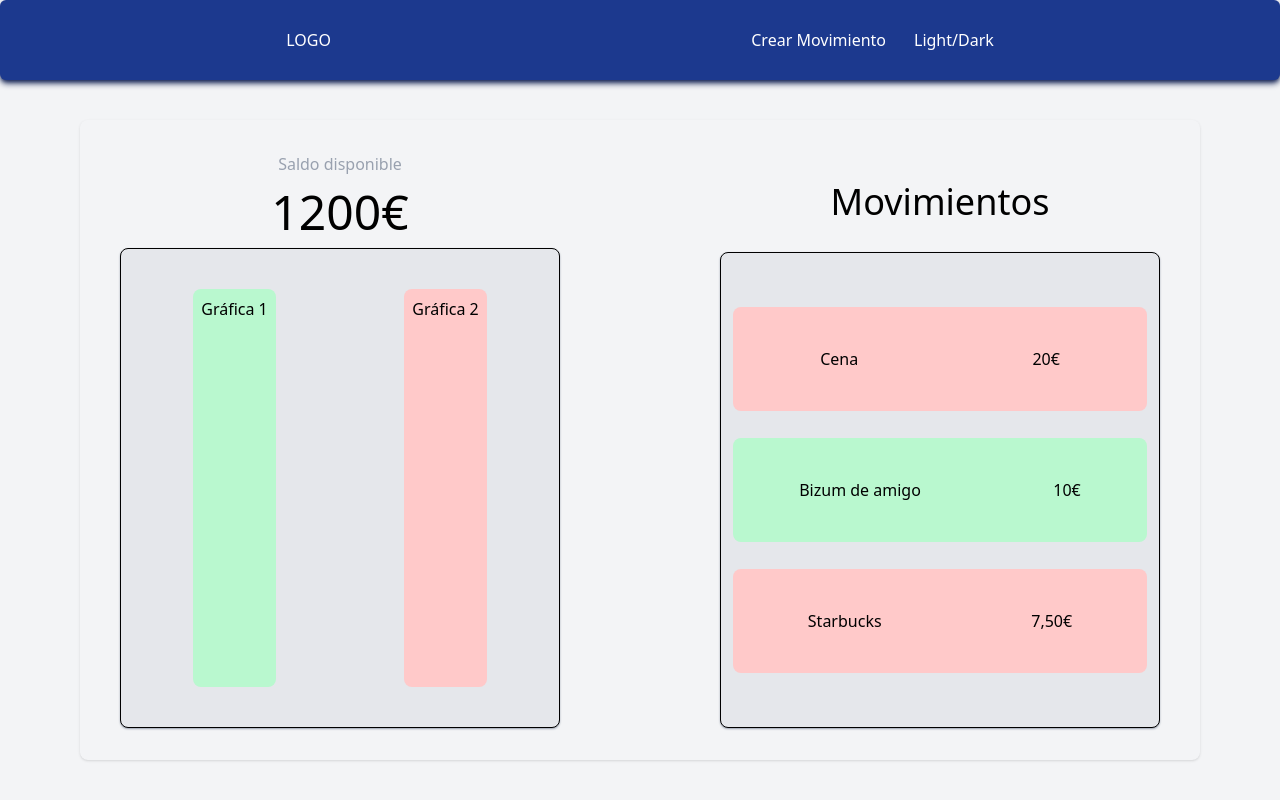
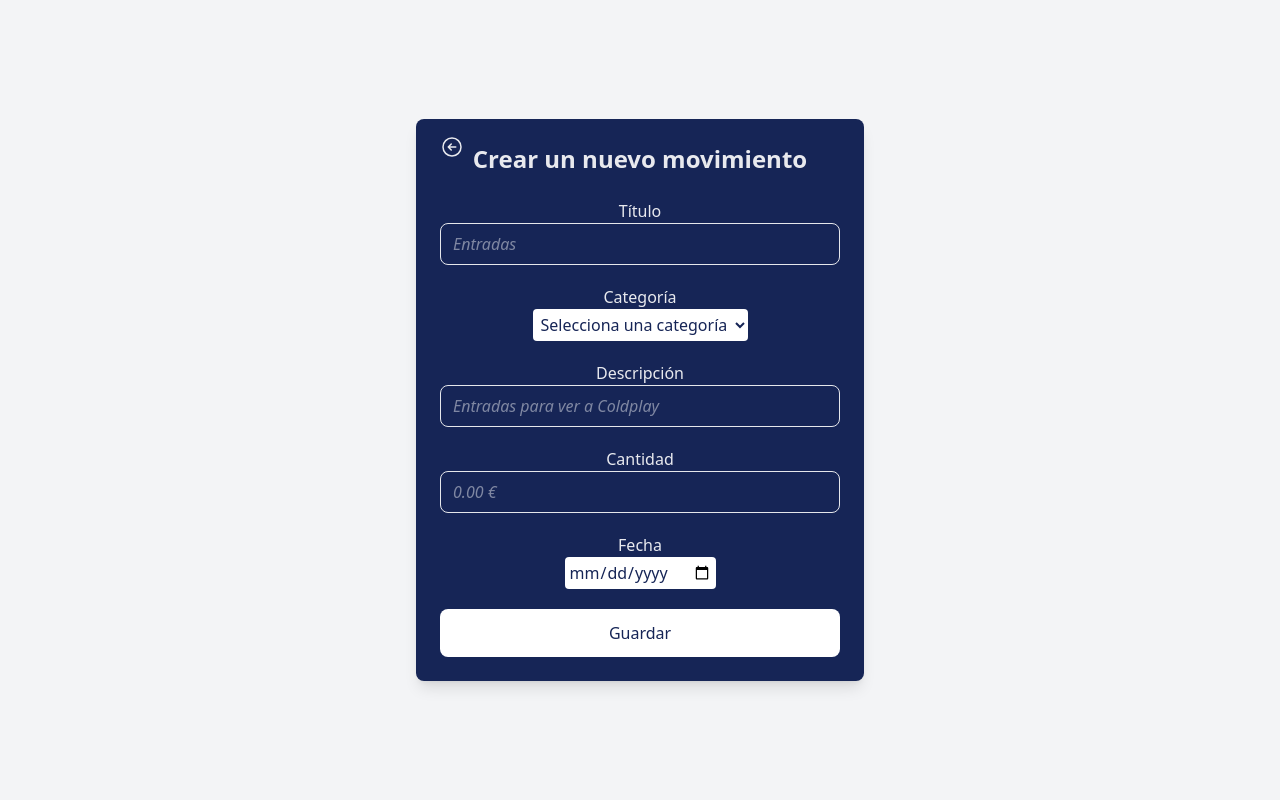
Before and after one commit to jaimeveloso/BalanCeo, a Next.js app: page / in a window 1280 px wide. Both pictures are taken after a click on the button "Crear Movimiento". Built offline with nearby package versions, Linux system fonts and the light colour scheme.

Commit message:
added creat movement and dashboard functionality

```diff
--- a/app/page.jsx
+++ b/app/page.jsx
@@ -1,22 +1,54 @@
 "use client"
-//APIs:
-// - charts.js
-// - DummyJson(usuarios fake)
-// - Faker.js(cuenta bancaria o dinero fake)
-//Primer input visual que queremos para que el usuario pueda tener algo con lo que tener una referencia visual:
-//--> 1- Un dashboard inicial con los componentes que vayamos a trabajar posteriormente (nada funcional, solo visual)
-//--> 2- Trabajar en cada vista individualmente (ir añadiendo funcionalidades poco a poco)
+import { useState } from "react"
+export default function Home() {
+  const [title, setTitle] = useState("")
+  const [category, setCategory] = useState("")
+  const [description, setDescription] = useState("")
+  const [money, setMoney] = useState("")
+  const [date, setDate] = useState("")
+  const [formData, setFormData] = useState([])
+  const [isCreating, setIsCreating] = useState(false)
+  const totalMoney = formData.reduce(
+    (acc, total) => acc + Number(total.money || 0),
+    0,
+  )
+  function changePageToCreate() {
+    setIsCreating(true)
+  }
 
-export default function Home() {
+  function goToDashBoardPage() {
+    setIsCreating(false)
+  }
+  const handleSubmit = (event) => {
+    event.preventDefault()
+    const newData = {
+      title: title,
+      category: category,
+      money: money,
+      date: date,
+      description: description,
+    }
+    setFormData((previousData) => [...previousData, newData])
+    setTitle("")
+    setCategory("")
+    setMoney("")
+    setDate("")
+    setDescription("")
+    setIsCreating(false)
+  }
   return (
     <div className="bg-gray-100 min-h-screen flex flex-col">
       {/* ------------------------------------------------DASHBOARD---------------------------------------------------- */}
       {/* --------------NAVEGACIÓN HEADER--------------- */}
+      {!isCreating && (
+        <>
           <header className="bg-blue-900 shadow-md shadow-blue-950 rounded-md">
             <div className="max-w-6xl mx-auto flex justify-around px-3 py-7 items-center text-white">
               <h1>LOGO</h1>
               <div className="flex gap-7">
-            <button>Crear Movimiento</button>
+                <button onClick={() => changePageToCreate()}>
+                  Crear Movimiento
+                </button>
                 <button>Light/Dark</button>
               </div>
             </div>
@@ -27,10 +59,12 @@ export default function Home() {
               <div className="flex flex-col justify-around h-full items-center py-4 px-10">
                 <div className="rounded-lg flex flex-col justify-center items-center">
                   <h2 className="text-gray-400">Saldo disponible</h2>
-              <h1 className="text-5xl py-3">1200€</h1>
+                  <h1 className="text-5xl py-3">{totalMoney}€</h1>
                 </div>
                 <div className=" bg-gray-200 shadow-xs border shadow-gray-400 flex w-full h-full gap-2 justify-around text-end rounded-lg px-3 py-10">
-              <p className="p-2 bg-green-200 h-full rounded-lg">Gráfica 1</p>
+                  <p className="p-2 bg-green-200 h-full rounded-lg">
+                    Gráfica 1
+                  </p>
                   <p className="p-2 bg-red-200 h-full rounded-lg">Gráfica 2</p>
                 </div>
               </div>
@@ -41,23 +75,118 @@ export default function Home() {
                 <div className=" rounded-lg">
                   <h1 className="text-4xl px-5 py-7.5">Movimientos</h1>
                 </div>
+
                 <div className="w-full bg-gray-200 rounded-lg border shadow-xs shadow-gray-400 flex flex-col justify-around h-full px-3 py-10">
-              <div className="flex justify-around py-10 bg-red-200 rounded-lg">
-                <p>Cena</p>
-                <p>20€</p>
+                  {formData.length === 0 ? (
+                    <p className="text-blue-950 text-center text-2xl">
+                      No hay movimientos
+                    </p>
+                  ) : (
+                    <>
+                      {formData.slice(-3).map((data, index) => (
+                        <div
+                          key={index}
+                          className="flex justify-around py-10 bg-red-200 rounded-lg"
+                        >
+                          <p>{data.title}</p>
+                          <p>{data.money}€</p>
                         </div>
-              <div className="flex justify-around py-10 bg-green-200 rounded-lg">
-                <p>Bizum de amigo</p>
-                <p>10€</p>
-              </div>
-              <div className="flex justify-around py-10 bg-red-200 rounded-lg">
-                <p>Starbucks</p>
-                <p>7,50€</p>
-              </div>
+                      ))}
+                    </>
+                  )}
                 </div>
               </div>
             </section>
           </main>
+        </>
+      )}
+      {/* ----------------------------------------------CREAR MOVIMIENTO-------------------------------------------------------- */}
+      {isCreating && (
+        <div className="flex justify-center items-center flex-col h-screen">
+          <div className="flex flex-col w-full max-w-md gap-6 rounded-lg bg-blue-950 shadow-lg p-6 text-white/90 relative">
+            <button onClick={goToDashBoardPage} className="absolute top-4">
+              <svg
+                xmlns="http://www.w3.org/2000/svg"
+                fill="none"
+                viewBox="0 0 24 24"
+                strokeWidth="1.5"
+                stroke="currentColor"
+                className="size-6"
+              >
+                <path
+                  strokeLinecap="round"
+                  strokeLinejoin="round"
+                  d="m11.25 9-3 3m0 0 3 3m-3-3h7.5M21 12a9 9 0 1 1-18 0 9 9 0 0 1 18 0Z"
+                />
+              </svg>
+            </button>
+            <div className="flex items-center justify-around w-full">
+              <h1 className="text-center font-bold text-2xl">
+                Crear un nuevo movimiento
+              </h1>
+            </div>
+            <form onSubmit={handleSubmit} className="flex flex-col gap-3">
+              <div className="flex flex-col items-center mb-2">
+                <label className="block font-medium">Título</label>
+                <input
+                  type="text"
+                  onChange={(event) => setTitle(event.target.value)}
+                  value={title}
+                  placeholder="Entradas"
+                  className="w-full border italic border-gray-200 rounded-lg px-3 py-2 focus:outline-none focus:ring-1 focus:ring-white"
+                ></input>
+              </div>
+              <div className="flex flex-col items-center mb-2">
+                <label className="block font-medium">Categoría</label>
+                <select
+                  value={category}
+                  onChange={(event) => setCategory(event.target.value)}
+                  className="rounded-sm p-1 bg-white text-blue-950"
+                >
+                  <option value="">Selecciona una categoría</option>
+                  <option value="social">Ocio</option>
+                  <option value="food">Alimentación</option>
+                  <option value="transport">Transporte</option>
+                  <option value="home">Vivienda</option>
+                  <option value="health">Salud</option>
+                </select>
+              </div>
+              <div className="flex flex-col items-center mb-2">
+                <label className="block font-medium">Descripción</label>
+                <input
+                  value={description}
+                  onChange={(event) => setDescription(event.target.value)}
+                  type="text"
+                  placeholder="Entradas para ver a Coldplay"
+                  className="w-full border italic border-gray-200 rounded-lg px-3 py-2 focus:outline-none focus:ring-1 focus:ring-white"
+                ></input>
+              </div>
+              <div className="flex flex-col items-center mb-2">
+                <label className="block font-medium">Cantidad</label>
+                <input
+                  value={money}
+                  onChange={(event) => setMoney(event.target.value)}
+                  type="text"
+                  placeholder="0.00 €"
+                  className="w-full border italic border-gray-200 rounded-lg px-3 py-2 focus:outline-none focus:ring-1 focus:ring-white"
+                ></input>
+              </div>
+              <div className="flex flex-col items-center mb-2">
+                <label className="block font-medium">Fecha</label>
+                <input
+                  value={date}
+                  onChange={(event) => setDate(event.target.value)}
+                  type="date"
+                  className="rounded-sm p-1 bg-white text-blue-950"
+                ></input>
+              </div>
+              <button className="w-full text-center rounded-lg bg-white text-blue-950 hover:bg-blue-100 hover:text-black p-3">
+                Guardar
+              </button>
+            </form>
+          </div>
+        </div>
+      )}
     </div>
   )
 }
--- a/package.json
+++ b/package.json
@@ -9,7 +9,8 @@
     "lint": "eslint"
   },
   "dependencies": {
-    "next": "16.2.2",
+    "@faker-js/faker": "^10.4.0",
+    "next": "^16.2.3",
     "react": "19.2.4",
     "react-dom": "19.2.4"
   },
```
Also changed, not shown: public/back-button.png (added), 1 other file (tests, documents, lock files or other folders). Lines whose indentation alone changed are shown as unchanged.
